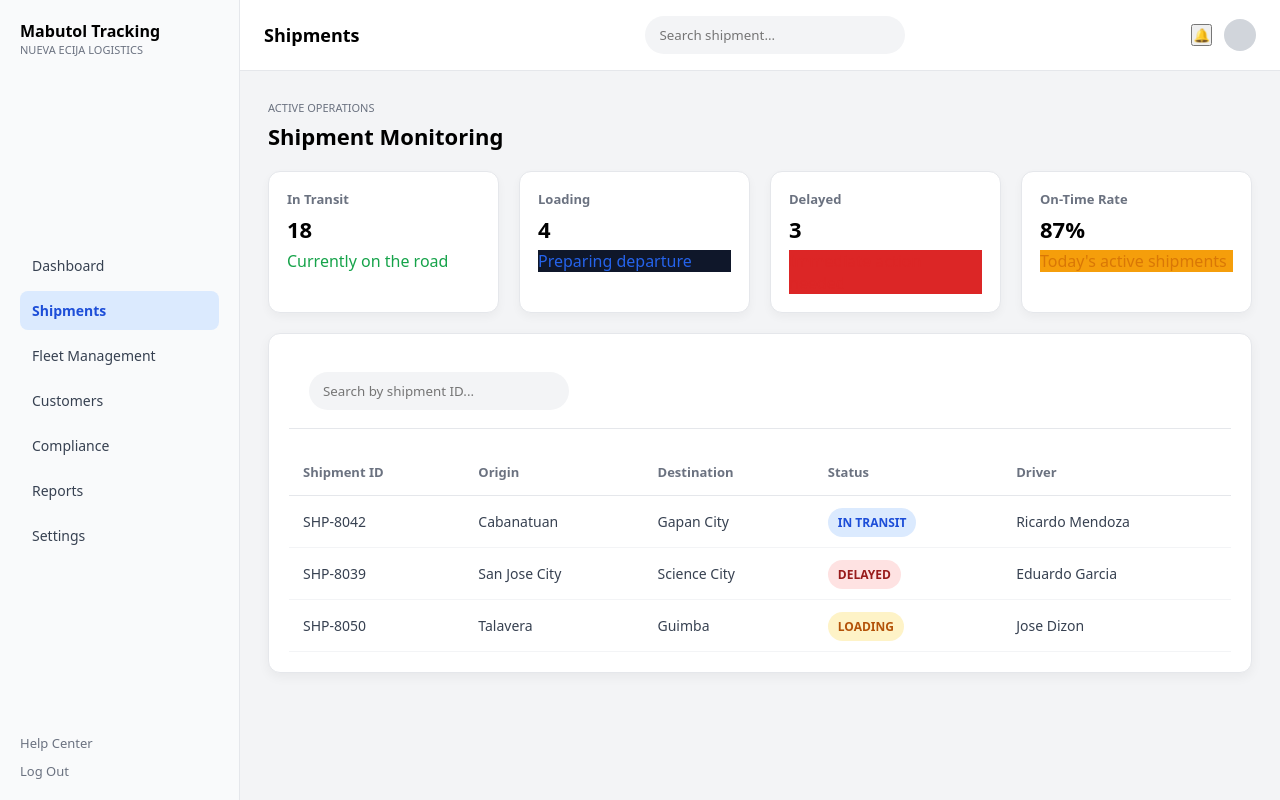
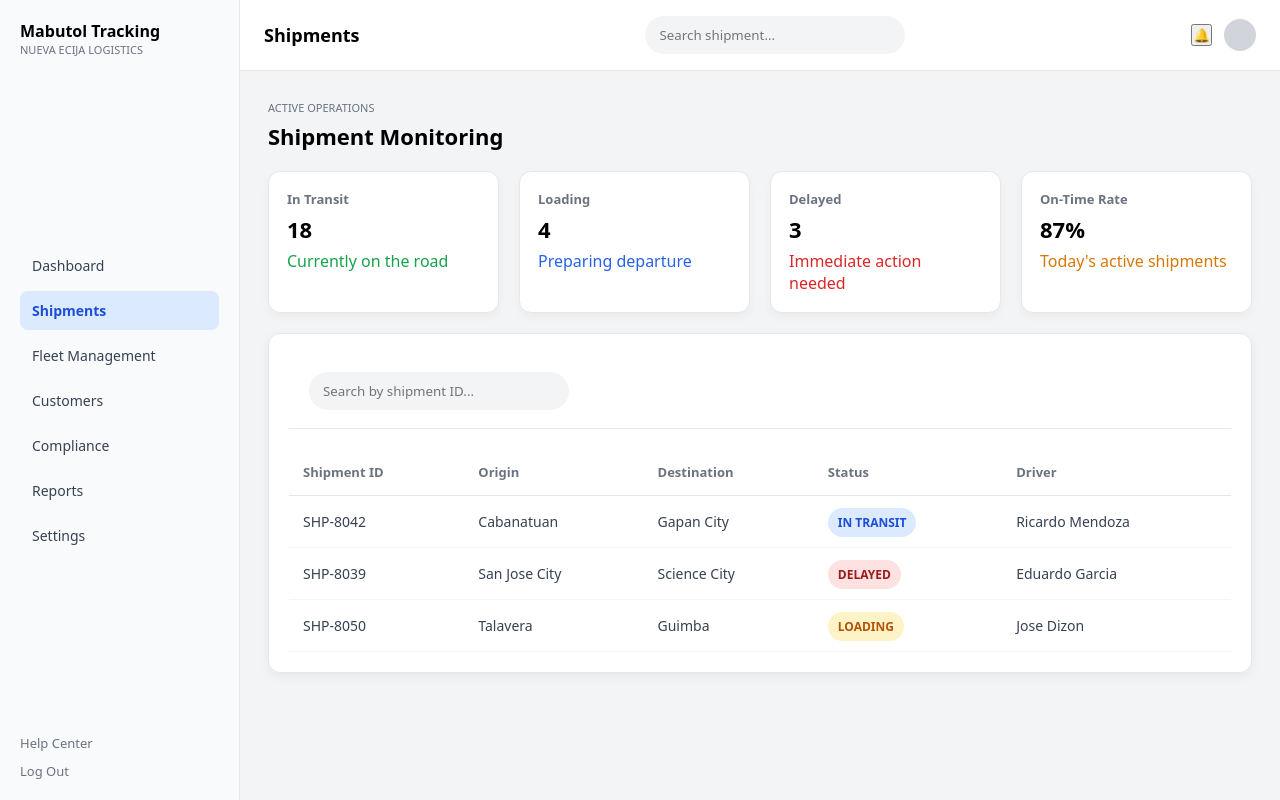
Before and after one commit to NavhiAngeles/mabutol-trucking-react, a React (Vite) app: page /shipment in a window 1280 px wide. Built offline with nearby package versions, Linux system fonts and the light colour scheme.

Commit message:
fixed global change color of shipment report into other pages

```diff
--- a/src/pages/Report/ShipmentReport/shipmentReport.css
+++ b/src/pages/Report/ShipmentReport/shipmentReport.css
@@ -159,19 +159,19 @@ DIAMOND CHART
   margin-right: 8px;
 }
 
-.blue {
+.dot.blue {
   background: #0F172A;
 }
 
-.gray {
+.dot.gray {
   background: #94A3B8;
 }
 
-.yellow {
+.dot.yellow {
   background: #F59E0B;
 }
 
-.red {
+.dot.red {
   background: #DC2626;
 }
 
```
